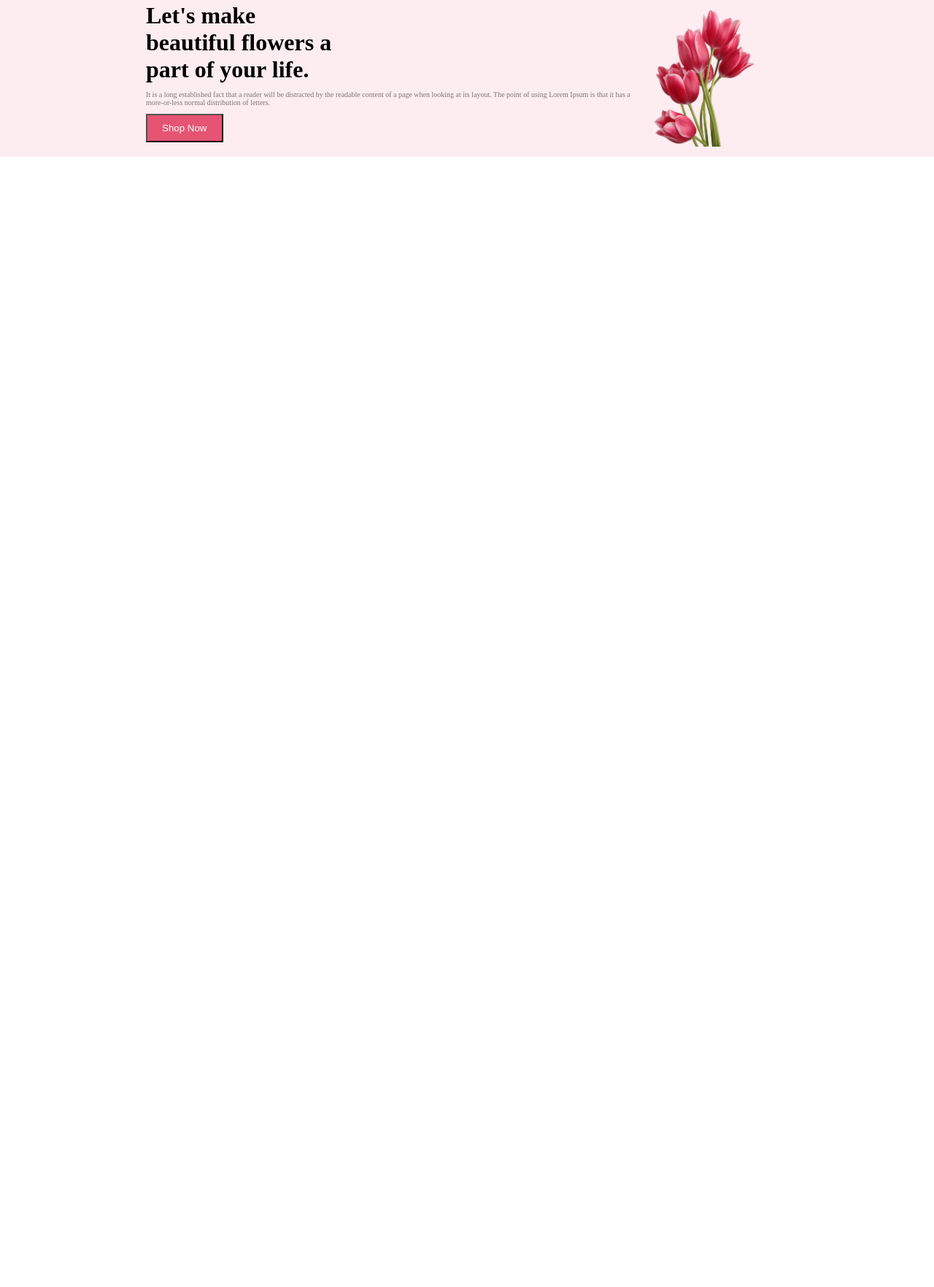
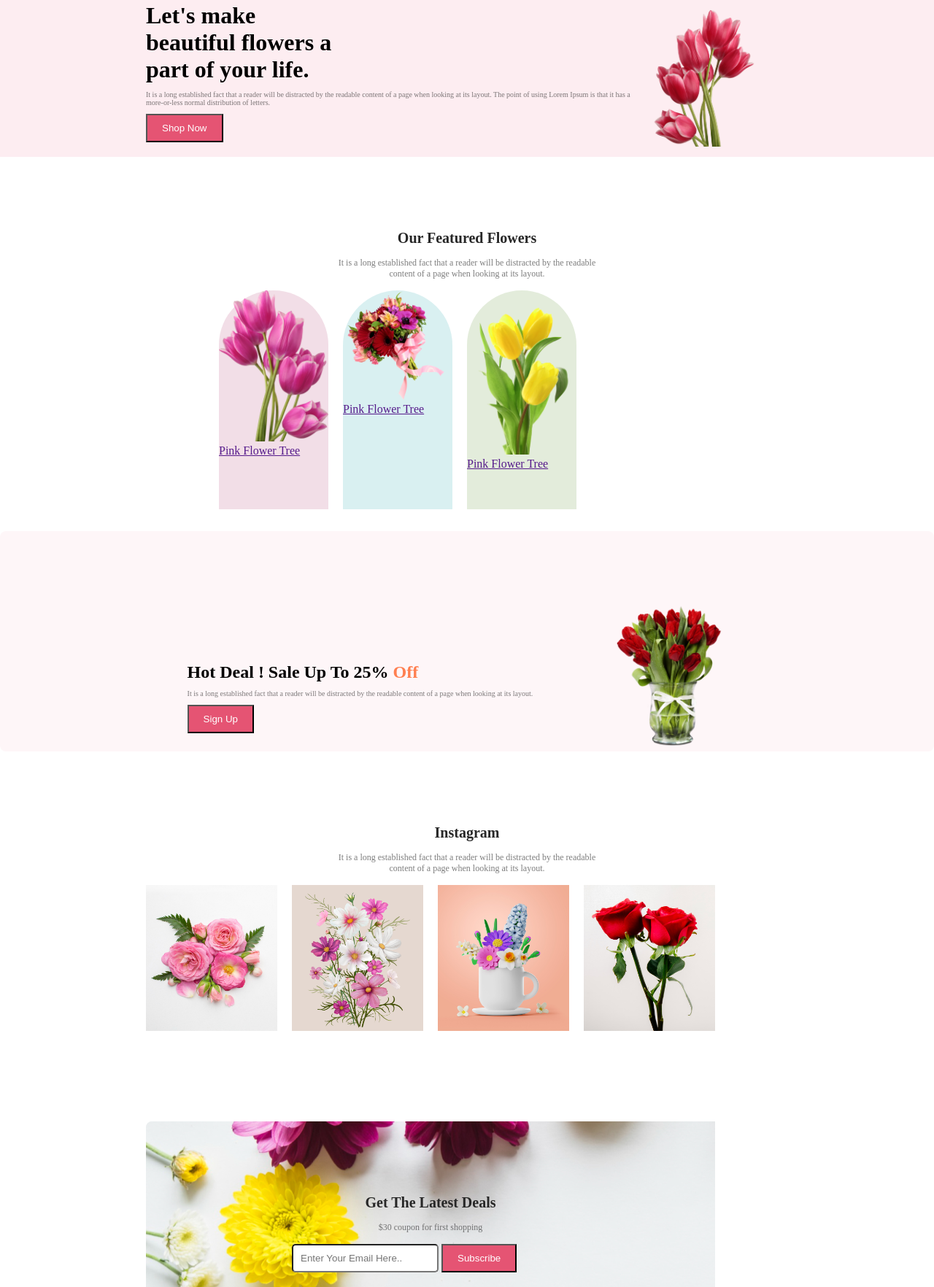
Before and after one commit to ModabbirHossainAkanda/ass-aign-ment-1, a plain HTML site: page index.html in a window 1280 px wide. Shown: the part 27-1791 px from the top of the page at 73% size. Before the commit the page ends 800 px from the top, so only its background shows below. Drawn offline with Linux system fonts and the light colour scheme.

Commit message:
section done

```diff
--- a/index.html
+++ b/index.html
@@ -19,15 +19,72 @@
             <div class="image">
                 <img class="flower1" src="./Flower Asset/pngwing 10.png" alt="">
             </div>
-
-
-
-
-
-
         </div>
     </header>
     <main>
+        <section>
+            <div class="sec-1">
+                <h1 class="heading">Our Featured Flowers</h1>
+                <p class="paragraph">It is a long established fact that a reader will be distracted by the readable <br> content of a page when looking at its layout.</p>
+            </div>
+         <div class="flower-asset">
+            <div class="box">
+                <img class="flower1" src="./Flower Asset/pngwing 6.png" alt="">
+                <a href="">Pink Flower Tree</a>
+            </div>
+            <div class="box1">
+                <img class="flower1" src="./Flower Asset/pngwing 5.png" alt="">
+                <a href="">Pink Flower Tree</a>
+            </div>
+            <div class="box2">
+                <img class="flower1" src="./Flower Asset/pngwing 7.png" alt="">
+                <a href="">Pink Flower Tree</a>
+            </div>
+         </div>
+        </section>
+        <section>
+            <div class="new-container">
+                <div class="new-section">
+                    <h1>
+                        Hot Deal ! Sale Up To 25% <span class="span-tag"> Off</span>
+                    </h1>
+                    <p class="title-description">It is a long established fact that a reader will be distracted by the readable content of a page when looking at its layout.</p>
+                    <button class="btn-primary">Sign Up</button>
+                </div>
+                <div class="imag">
+                    <img class="flower1" src="./Flower Asset/pngwing 8.png" alt="">
+                </div>
+            </div>
+        </section>
+        <section>
+            <div class="sec-1">
+                <h1 class="heading">Instagram</h1>
+                <p class="paragraph">It is a long established fact that a reader will be distracted by the readable <br> content of a page when looking at its layout.</p>
+            </div>
+          <div class="section-2">
+            <div class="flower-base">
+                <img class="ig" src="./Flower Asset/Flower 01.png" alt="">
+            </div>
+            <div class="flower-base">
+                <img class="ig" src="./Flower Asset/Rectangle 4.png" alt="">
+            </div>
+            <div class="flower-base">
+                <img class="ig" src="./Flower Asset/Rectangle 5.png" alt="">
+            </div>
+            <div class="flower-base">
+                <img class="ig" src="./Flower Asset/Rectangle 6.png" alt="">
+            </div>
+          </div>
+        </section>
+        <section>
+            <div class="last-section">
+            <h1 class="heading">Get The Latest Deals</h1>
+            <p class="paragraph">$30 coupon for first shopping</p>
+                <input type="text" class="email" placeholder="Enter Your Email Here..">
+                <input class="btn-primary" type="submit" value="Subscribe">
+            </div>
+
+        </section>
 
     </main>
     <footer>
--- a/styles/flower.css
+++ b/styles/flower.css
@@ -26,3 +26,97 @@
     color: white;
     margin-bottom: 20px;
 }
+
+/* main part start */
+.sec-1{
+    text-align: center;
+}
+.heading{
+    color: #272727;
+    text-align: center;
+    font-size: 20px;
+    font-weight: 80px;
+    padding-top: 100px;
+}
+.paragraph{
+    color: rgba(39, 39, 39, 0.60);
+    text-align: center;
+    font-size: 12px;
+    font-weight: 40px;
+    padding: 15px;
+}
+.flower-asset{
+    width: 250px;
+    height: 300px;
+    display: flex;
+    gap: 10px;
+    margin-left: 300px;
+}
+.flower-asset img a{
+    text-align: center;
+}
+.box{
+    /* width: 464px;
+    height: 538px; */
+    border-radius: 300px 300px 0px 0px;
+    background: rgba(167, 33, 98, 0.15);
+    margin-right: 10px;
+}
+.box1{
+    /* width: 464px;
+    height: 538px; */
+    border-radius: 300px 300px 0px 0px;
+    background: rgba(5, 151, 160, 0.15);
+    margin-right: 10px;
+}
+.box2{
+    /* width: 464px;
+    height: 538px; */
+    border-radius: 300px 300px 0px 0px;
+    background: rgba(71, 125, 17, 0.15);
+    margin-right: 10px;
+}
+
+/* another section */
+.new-container{
+    display: flex;
+    justify-content: space-around;
+    border-radius: 8px;
+    background: rgba(229, 84, 115, 0.05);
+    margin-top: 30px;
+}
+.span-tag{
+    color: coral;
+}
+.new-section{
+    margin-top: 180px;
+    margin-left: 200px;
+}
+.imag{
+    margin-top: 100px;
+    margin-right: 230px;
+}
+.section-2{
+    display: flex;
+    margin-left: 200px;
+    gap: 20px;
+}
+
+.ig{
+    width: 180px;
+    height: 200px;
+}
+
+/* last section */
+.last-section{
+    width: 780px;
+    margin-left: 200px;
+    background-image: url("../Flower\ Asset/Rectangle 9.png");
+    margin-top: 120px;
+}
+.email{
+    margin-left: 200px;
+    border-radius: 5px;
+    background: #FFF;
+    padding: 10px;
+}
```
